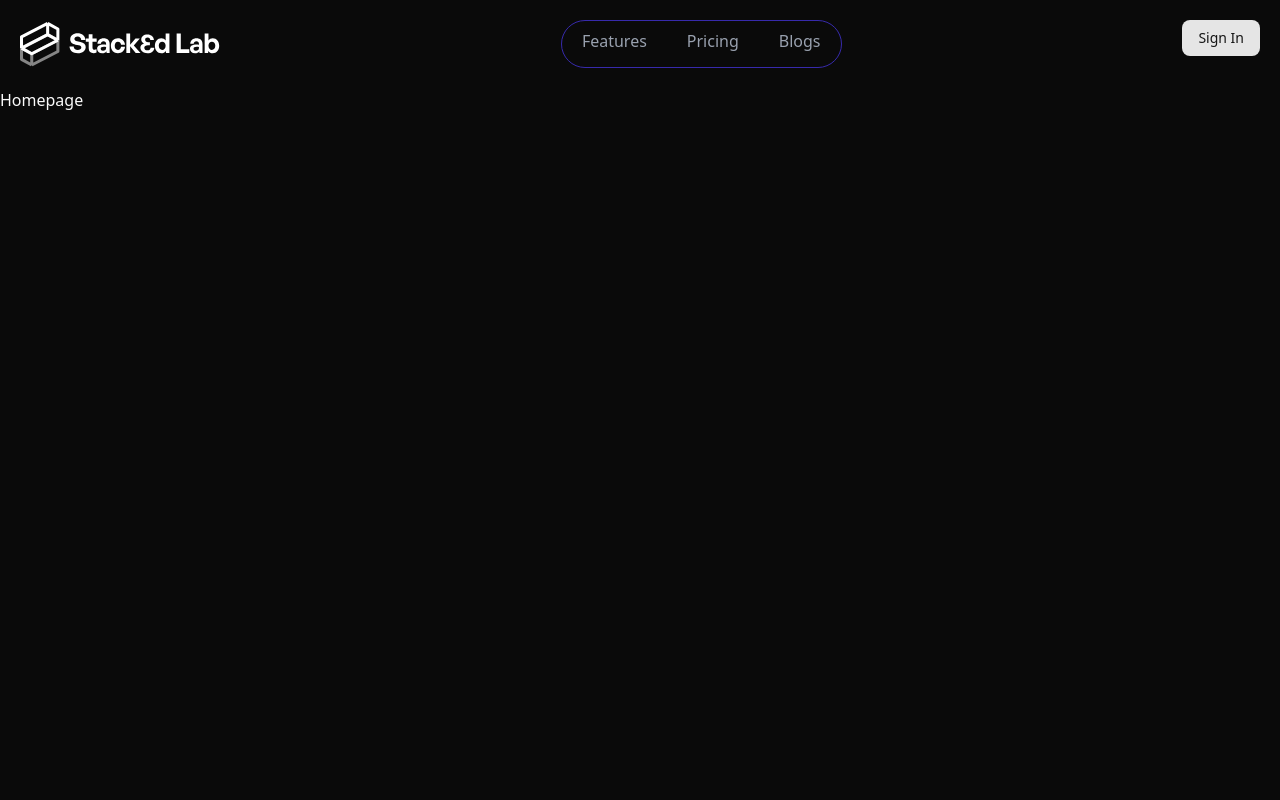
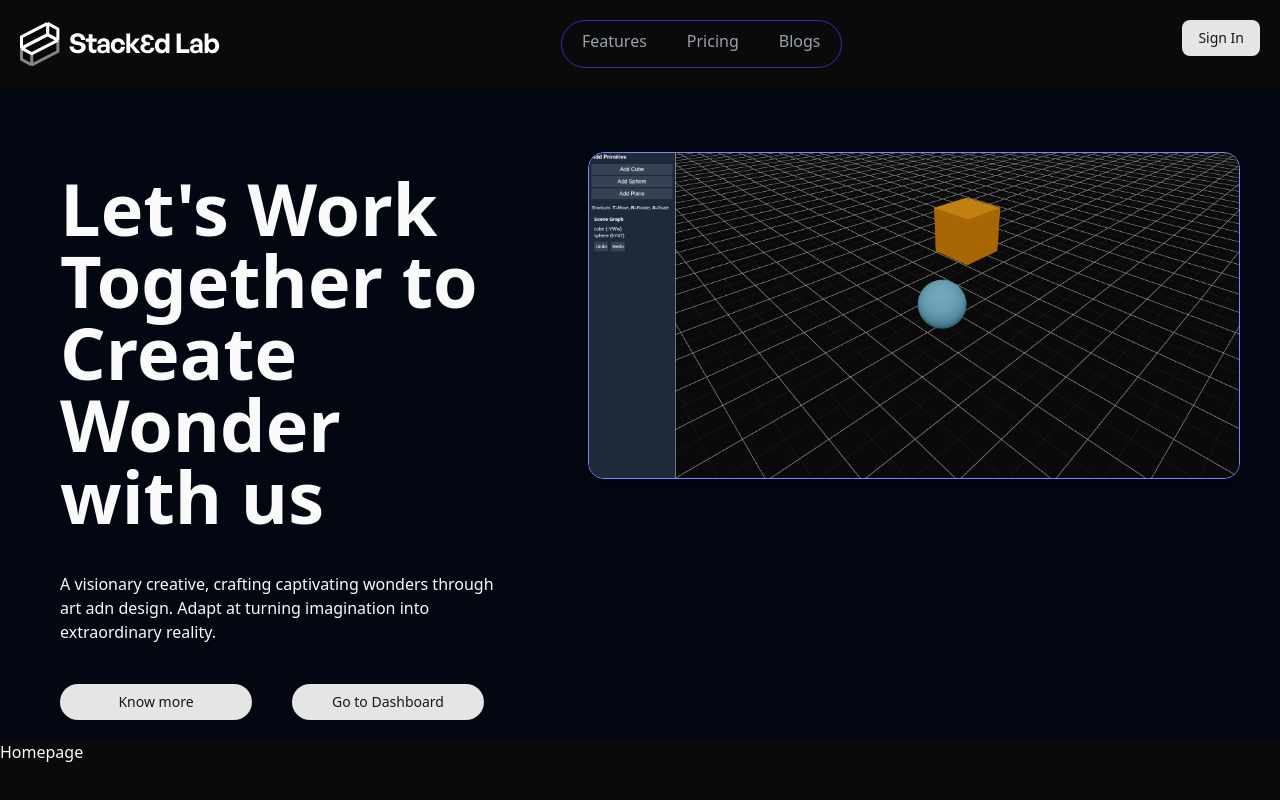
Before and after one commit to aayush598/stack3d-lab, a Next.js app: page / in a window 1280 px wide. Built offline with nearby package versions, Linux system fonts and the light colour scheme.

Commit message:
hero section added

```diff
--- a/app/blogs/page.tsx
+++ b/app/blogs/page.tsx
@@ -1,5 +1,5 @@
 import React from 'react'
-import Navbar from '../_components/navbar'
+import Navbar from '../../components/navbar'
 
 function Blogs() {
   return (
--- a/app/features/page.tsx
+++ b/app/features/page.tsx
@@ -1,5 +1,5 @@
 import React from 'react'
-import Navbar from '../_components/navbar'
+import Navbar from '../../components/navbar'
 
 function Features() {
   return (
--- a/app/page.tsx
+++ b/app/page.tsx
@@ -1,9 +1,11 @@
-import Navbar from "./_components/navbar";
+import Hero from "../components/hero";
+import Navbar from "../components/navbar";
 
 export default function Home() {
   return (
     <div>
       <Navbar />
+      <Hero />
       Homepage
     </div>
   );
--- a/app/pricing/page.tsx
+++ b/app/pricing/page.tsx
@@ -1,5 +1,5 @@
 import React from 'react'
-import Navbar from '../_components/navbar'
+import Navbar from '../../components/navbar'
 
 function Pricing() {
   return (
--- /dev/null
+++ b/components/hero.tsx
@@ -0,0 +1,23 @@
+import Image from 'next/image'
+import React from 'react'
+import { Button } from './ui/button'
+
+function Hero() {
+  return (
+    <div className='flex justify-between pt-16 gap-16 pl-10 bg-gray-950'>
+      <div className='w-[40vw]'>
+        <p className='text-7xl font-extrabold p-5 space-y-5'>Let&#39;s Work Together to Create Wonder with us</p>
+        <p className='p-5'>A visionary creative, crafting captivating wonders through art adn design. Adapt at turning imagination into extraordinary reality.</p>
+        <div className='p-5 pr-10 flex justify-center gap-10'>
+          <Button className='w-[15vw] rounded-full'>Know more</Button>
+          <Button className='w-[15vw] rounded-full'>Go to Dashboard</Button>
+        </div>
+      </div>
+      <div className='pr-10'>
+        <Image src={'/images/hero.png'} width={800} height={800} alt='Logo' className='rounded-2xl border border-indigo-400 shadow-lg hover:shadow-indigo-500/50'/>
+      </div>
+    </div>
+  )
+}
+
+export default Hero
--- a/middleware.ts
+++ b/middleware.ts
@@ -2,7 +2,8 @@ import { clerkMiddleware, createRouteMatcher } from '@clerk/nextjs/server'
 
 const isPublicRoute = createRouteMatcher([
   '/sign-in(.*)',
-  '/sign-up(.*)'
+  '/sign-up(.*)',
+  '/'
 ])
 
 export default clerkMiddleware(async (auth, req) => {
```
Also changed, not shown: components/navbar.tsx (renamed from app/_components/navbar.tsx), public/images/hero.png (added).
